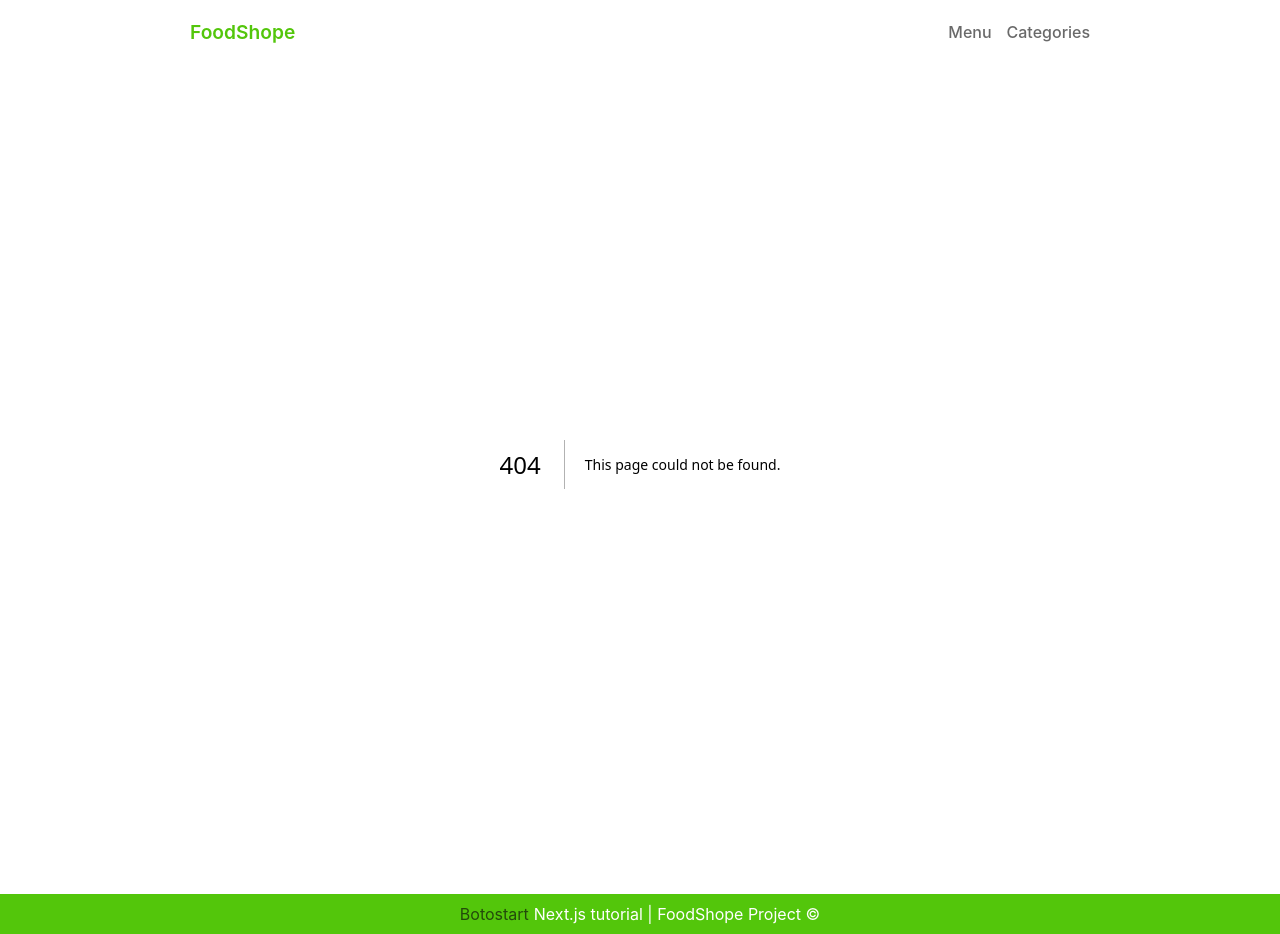
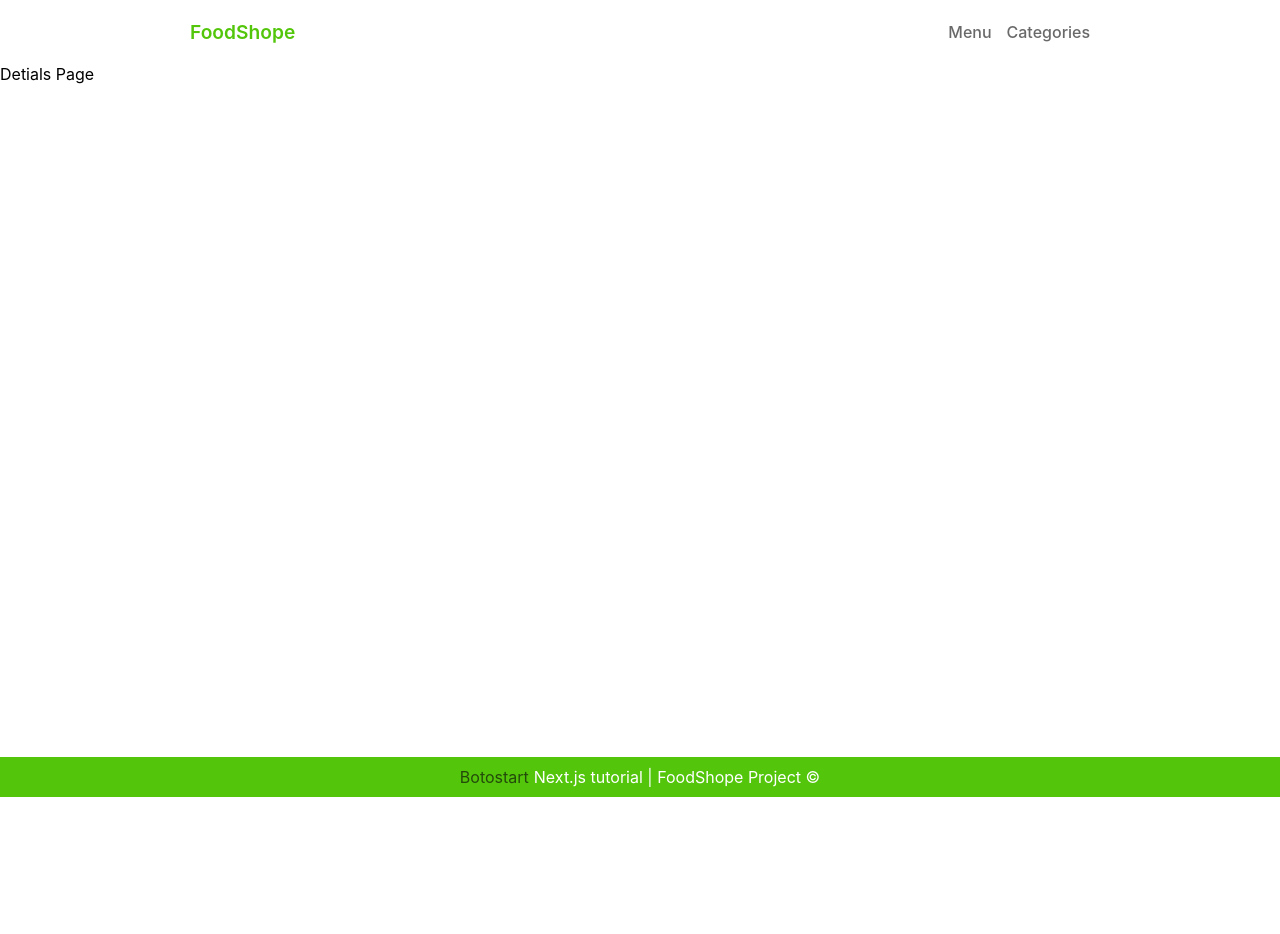
Before and after one commit to AliTaghawi/next-tutorial-projects, a Next.js app in the folder foodshope-botofood-project/: page /menu/1 in a window 1280 px wide. Before the commit this address had no page. After the commit the page ends 800 px from the top, so only its background shows below. Built offline with nearby package versions, Linux system fonts and the light colour scheme; data requests are answered from the project's data file.

Commit message:
<foodshope project> creating dynamic detials page

```diff
--- /dev/null
+++ b/foodshope-botofood-project/pages/menu/[id].js
@@ -0,0 +1,46 @@
+import { useRouter } from "next/router";
+
+const Detials = (data) => {
+  const router = useRouter();
+
+  if (router.isFallback) {
+    return <div>Loading ...</div>;
+  }
+
+  return <div>Detials Page</div>;
+};
+
+export default Detials;
+
+export async function getStaticPaths() {
+  const res = await fetch("http://localhost:4000/data");
+  const json = await res.json();
+  const data = json.slice(0, 10);
+
+  const paths = data.map((food) => ({
+    params: { id: food.id.toString() },
+  }));
+
+  return {
+    paths,
+    fallback: true,
+  };
+}
+
+export async function getStaticProps(context) {
+  const {
+    params: { id },
+  } = context;
+  const res = await fetch(`http://localhost:4000/data/${id}`);
+  const data = await res.json();
+
+  if (!data.id) {
+    return {
+      notFound: true,
+    };
+  }
+
+  return {
+    props: { data },
+  };
+}
```
